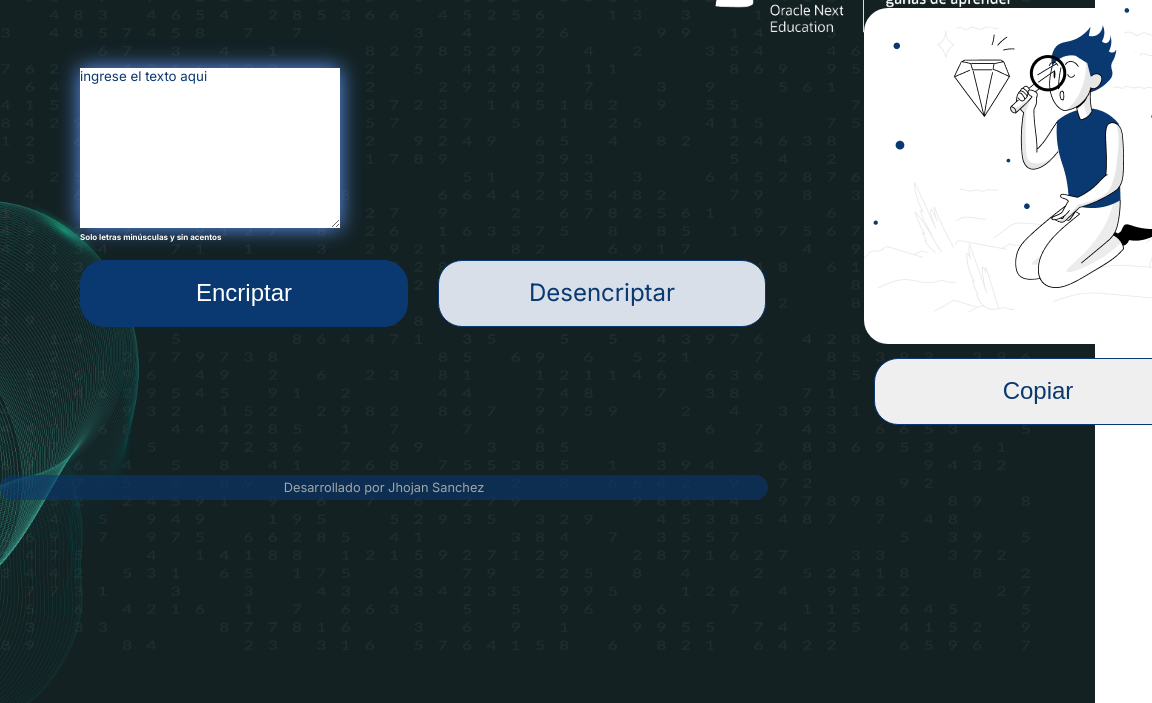
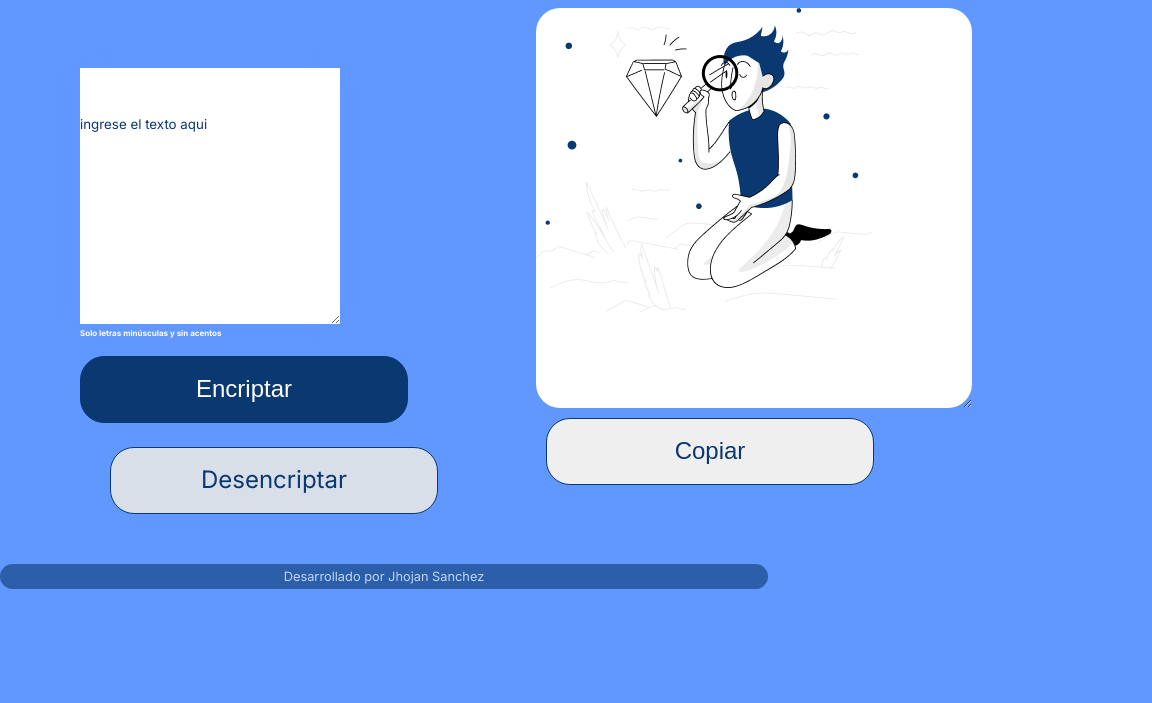
Before and after one commit to JhojanSanchez/encriptadorTexto, a plain HTML site: page index.html in a window 768 px wide. Shown: the part 97-800 px from the top of the page, 1152 px wide, since content can reach past the window. Drawn offline with Linux system fonts and the light colour scheme.

Commit message:
Update stile.css

```diff
--- a/stile.css
+++ b/stile.css
@@ -16,7 +16,8 @@ body{
     box-sizing: border-box;
     margin: 0;
     height: 100vh;
-    background-image: url('Imagenes/BG1.png');
+    background-color:#6098FF;
+    /*background-image: url('Imagenes/BG1.png');*/
     background-size: cover;
     background-position: center;
     background-repeat: no-repeat;
@@ -236,26 +237,48 @@ main{
     bottom: 0;
     width: 100%;
 }
-/*
-@media (max-width: 1200px ) {
 
-    .header {
-        width:auto;
-        justify-content: center;
-        padding: 6%;
+@media (max-width: 768px )  and (min-width: 420px) {
+
+    *{
+        padding: 0;
+        margin: 0;
     }
 
-
-    .header__menu{
-        justify-content: center;
+    body{
+        flex-direction: column;
+        height: auto;
+        align-items: start;
+        padding-bottom: 3rem;
     }
 
-    .presentacion{
-        flex-direction: column-reverse;
-        padding: 15%;
+    .logo{
+        padding-right: 70%;
     }
 
-    .presentacion__contenido{
-        width:auto;
+    .text-area{
+        padding: 3rem 0;
+        width: 100;
     }
-}*/
+
+    .botones{
+        flex-wrap: wrap;
+        flex-direction: column;
+        gap: 1.5rem;
+    }
+
+    .mensaje{
+        width: 100%;
+        display: flex;
+        padding: 2rem 0;
+        flex-direction: column;
+        gap: 1rem;
+    }
+
+    .btn-copiar{
+        flex-wrap: wrap;
+        flex-direction: column;
+        gap: 1.5rem;
+    }
+
+}
```
